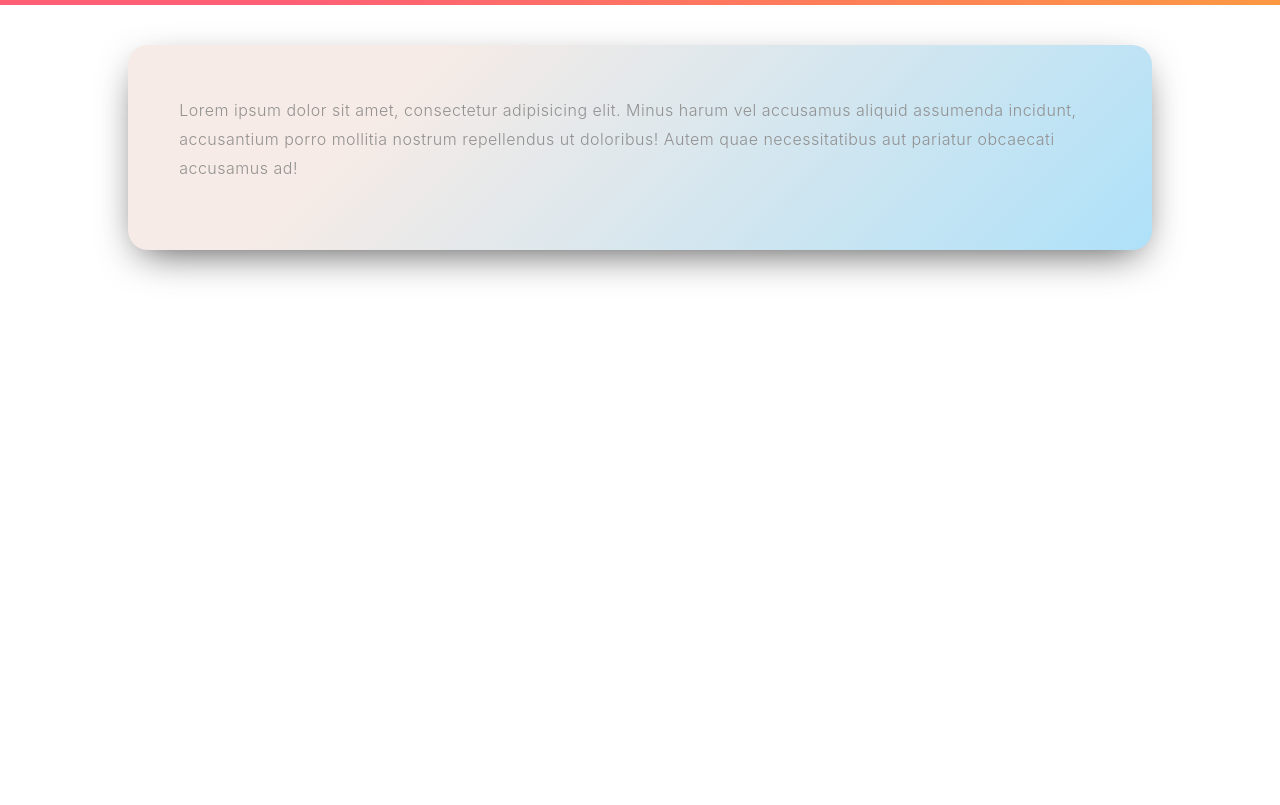
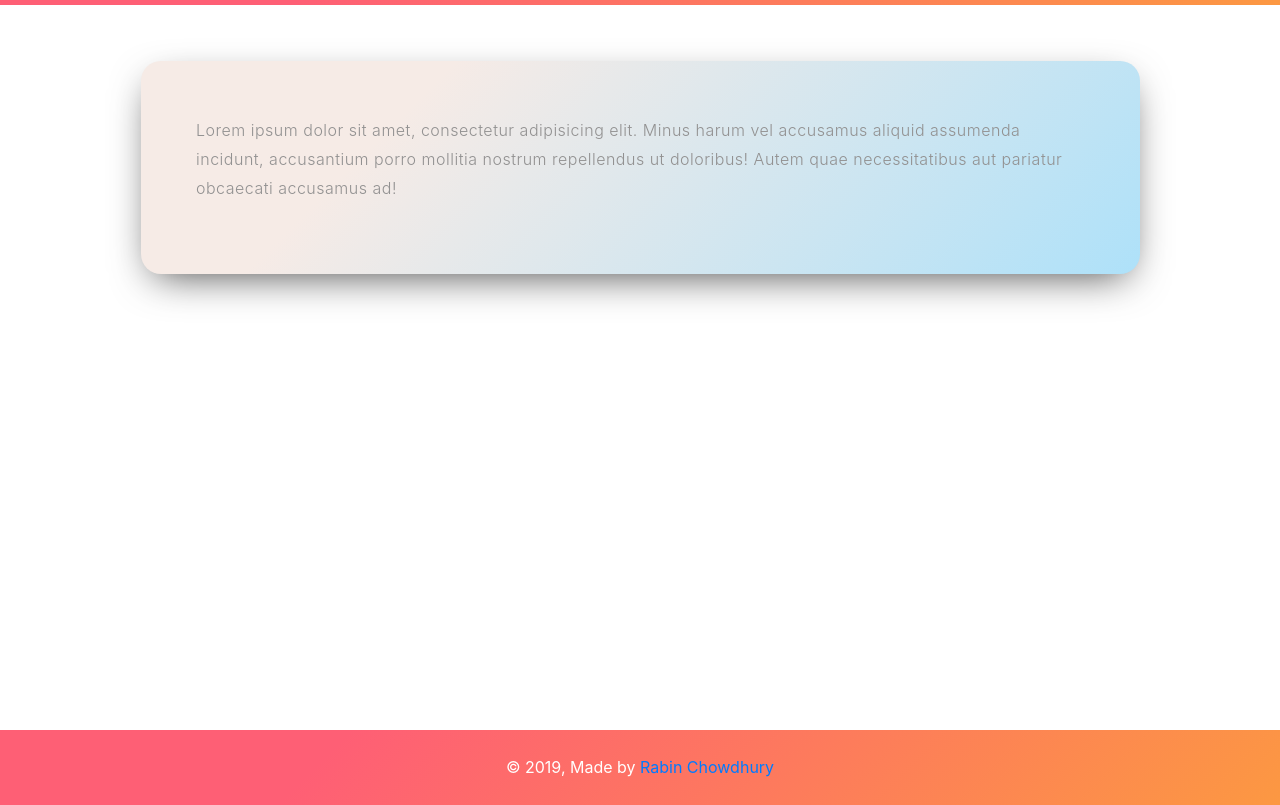
Before and after one commit to rabinchowdhury/rabin-blog, a Gatsby site: page /about in a window 1280 px wide. Shown: the part 51-856 px from the top of the page. Before the commit the page ends 800 px from the top, so only its background shows below. Built offline with nearby package versions, Linux system fonts and the light colour scheme; Gatsby itself is replaced by a stand-in of ours.

Commit message:
added footer

```diff
--- a/src/components/layout.js
+++ b/src/components/layout.js
@@ -28,15 +28,15 @@ const Layout = ({ children }) => {
   return (
     <>
       <Header siteTitle={data.site.siteMetadata.title} />
-      <div>
+      <div className="site">
         <main>{children}</main>
-          {/* <div className="footer">
+          <div className="site-content footer">
             <footer>
-            © {new Date().getFullYear()}, Built with
+            © {new Date().getFullYear()}, Made by
             {` `}
-            <a href="https://www.gatsbyjs.org">Gatsby</a>
+            <a href="https://www.linkedin.com/in/rabinc">Rabin Chowdhury</a>
             </footer>
-          </div> */}
+          </div>
       </div>
     </>
   )
--- a/src/components/layout.scss
+++ b/src/components/layout.scss
@@ -1,5 +1,6 @@
-body {
-    // all: unset;
+html, body {
+  width: 100%;
+  height: 100%;
 }
 
 .wrapper {
@@ -79,24 +80,11 @@ body {
   }
 }
 
-// .footer {
-//     background-color: #e7eff9;
-//     background-image: linear-gradient(315deg, #e7eff9 0%, #cfd6e6 74%);
-// }
-
 .navbar,
 .navbar-default {
   background-color: #fc9842;
   background-image: linear-gradient(315deg, #fc9842 0%, #fe5f75 74%);
 }
-
-// footer {
-//   padding: 10px;
-//   position:absolute;
-//   left:0;
-//   bottom:0;
-//   right:0;
-// }
 
 .blog-post__wrapper {
   display: grid;
@@ -143,7 +131,7 @@ body {
   text-align: center;
   font-size: 20px;
   padding: 10px 25px;
-  margin: 2%;
+  margin: 2% 20% 0% 20%;
   // border-radius: 4px;
   // cursor: pointer;
   outline: none;
@@ -170,17 +158,15 @@ body {
 
 .profile {
   font-size: 1em;
-  font-weight: 300;
+  // font-weight: 300;
   letter-spacing: .5px;
   background:#fff;
-  width: 80%;
-  margin:0 auto;
-  padding: 4%;
-  margin-top: 40px;
-  margin-bottom:5 0px;
+  width: 90%;
+  margin: 5% auto 5% auto;
+  padding: 5%;
   box-shadow: 0px 13px 40px -13px rgba(0,0,0,0.75);
-  justify-content: center;
-  align-items: center;
+  // justify-content: center;
+  // align-items: center;
   border-radius: 20px;
 
   background-color: #aee1f9;
@@ -264,3 +250,22 @@ img {
   margin: 5% 0 5% 0;
   padding: 0 0 0 0;
 }
+
+.site {
+  display: flex;
+  flex-direction: column;
+  min-height: 100vh;
+}
+
+.footer {
+  margin-top: auto;
+
+  color: #ffffff;
+
+  padding: 2%;
+  text-decoration: none;
+  text-align: center;
+
+  background-color: #fc9842;
+  background-image: linear-gradient(315deg, #fc9842 0%, #fe5f75 74%);
+}
--- a/src/pages/about.js
+++ b/src/pages/about.js
@@ -8,8 +8,10 @@ class About extends Component {
   render() {
     return (
       <Layout>
-        <div className="profile">
-          <p>Lorem ipsum dolor sit amet, consectetur adipisicing elit. Minus harum vel accusamus aliquid assumenda incidunt, accusantium porro mollitia nostrum repellendus ut doloribus! Autem quae necessitatibus aut pariatur obcaecati accusamus ad!</p>
+        <div className="container">
+          <div className="profile">
+            <p>Lorem ipsum dolor sit amet, consectetur adipisicing elit. Minus harum vel accusamus aliquid assumenda incidunt, accusantium porro mollitia nostrum repellendus ut doloribus! Autem quae necessitatibus aut pariatur obcaecati accusamus ad!</p>
+          </div>
         </div>
       </Layout>
     );
```
Also changed, not shown: 1 other file.
